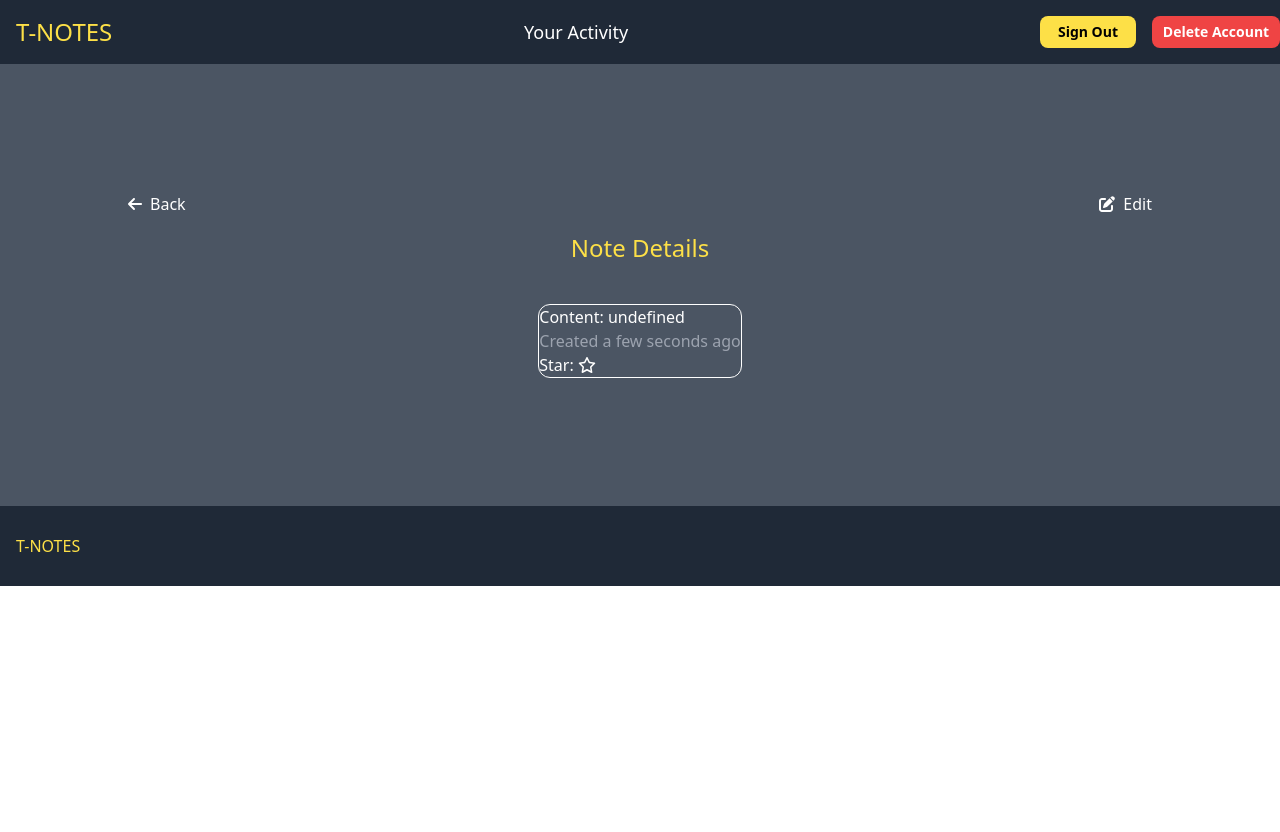
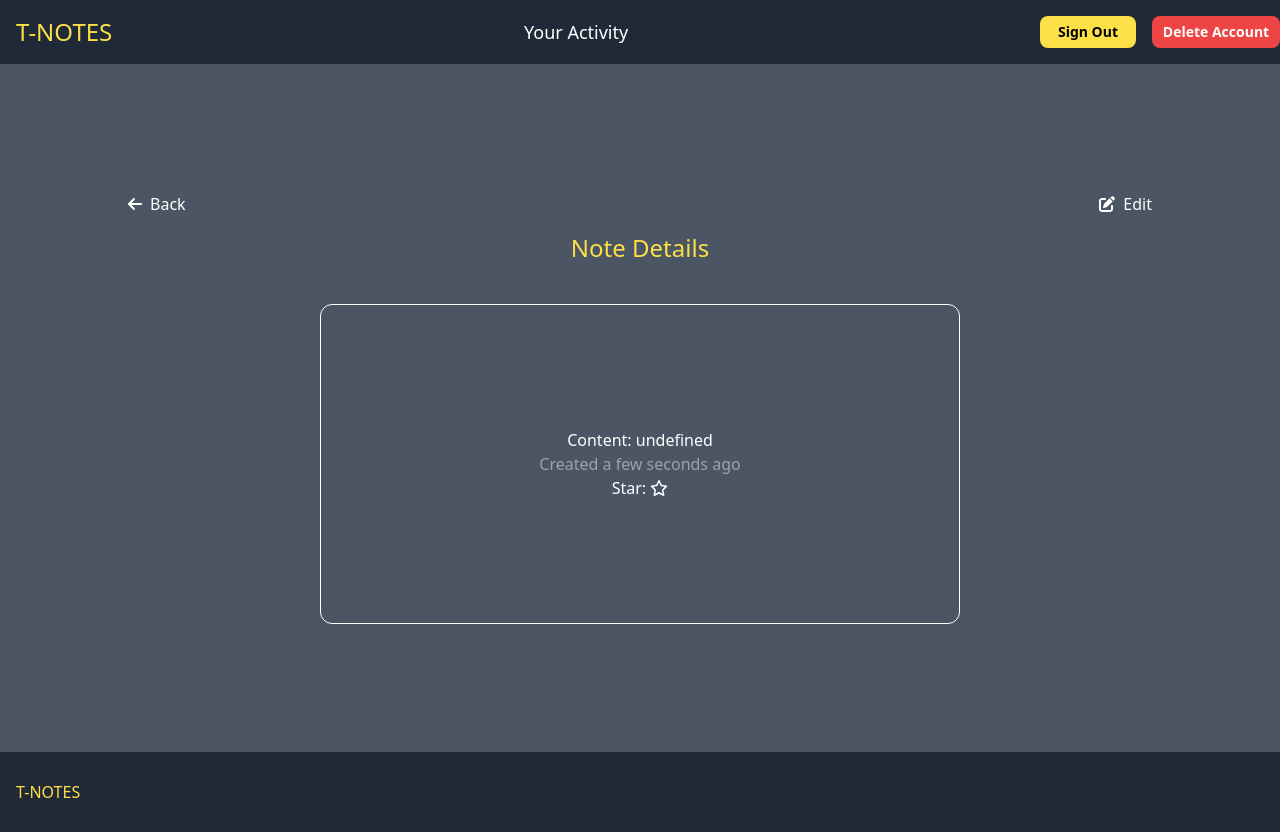
Before and after one commit to Thanush19/note-taking-exp, a React (Vite) app in the folder client/: page /note/1 in a window 1280 px wide. Before the commit the page ends 800 px from the top, so only its background shows below. Built offline with nearby package versions, Linux system fonts and the light colour scheme; no server answers.

Commit message:
changes css

```diff
--- a/client/src/components/Note.jsx
+++ b/client/src/components/Note.jsx
@@ -57,7 +57,7 @@ const Note = () => {
         </h1>
 
         {note && (
-          <div className="text-white border border-white rounded-xl">
+          <div className="text-white border border-white rounded-xl w-[50vw] h-[40vh] flex justify-center bordered-xl items-center flex-col   ">
             <p>{`Content: ${note.content}`}</p>
             <p className="text-gray-400">
               Created {moment(note.createdAt).fromNow()}
```
